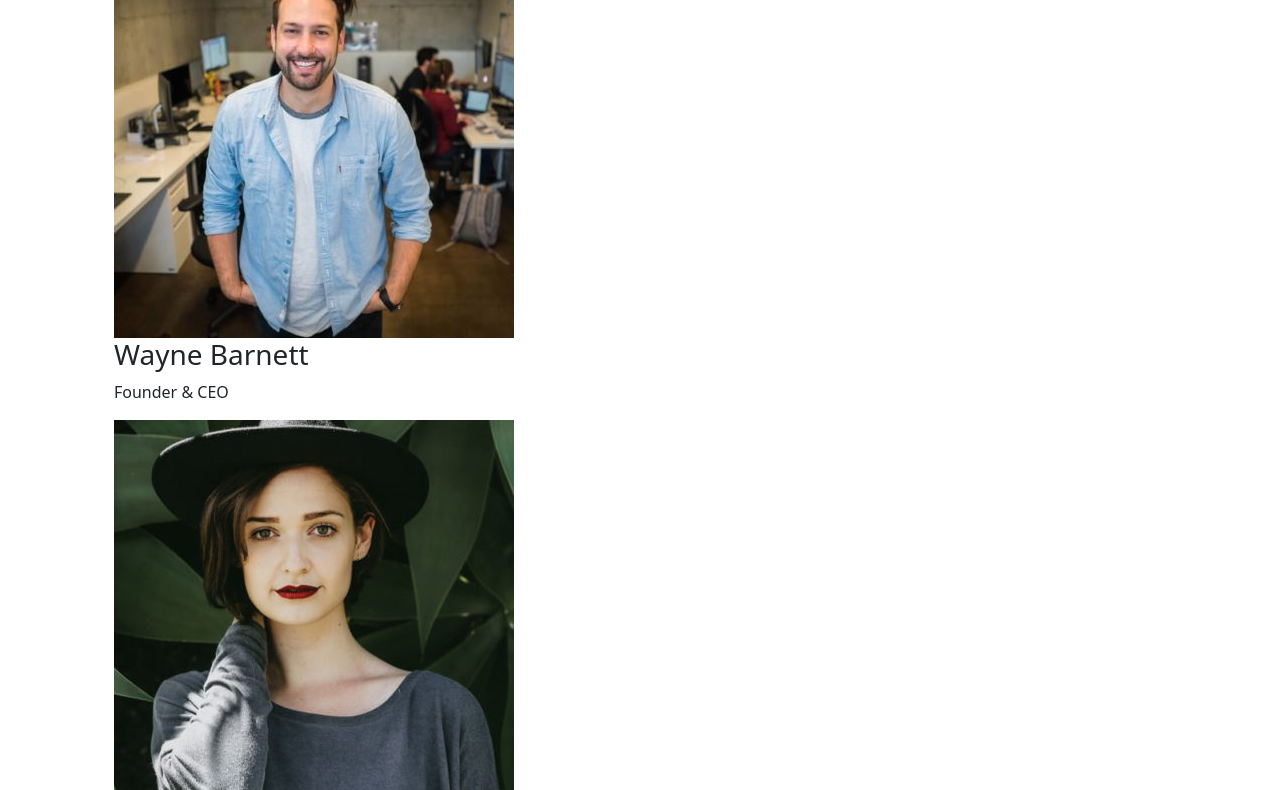
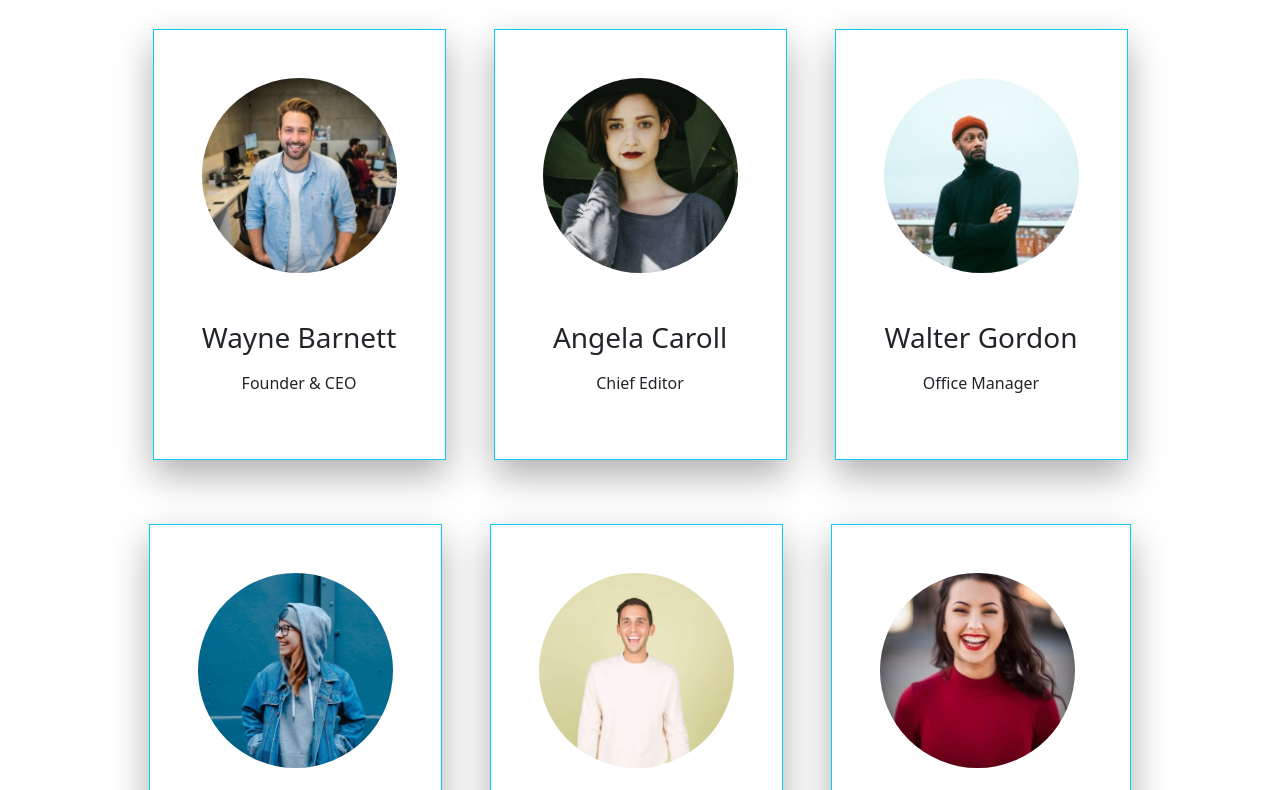
Before and after one commit to venerabaiamankyzy/js-our-team, a plain HTML site: page index.html in a window 1280 px wide. Shown: the part 91-881 px from the top of the page. Drawn offline with nearby package versions, Linux system fonts and the light colour scheme.

Commit message:
bonus 1 & 2 done

```diff
--- a/css/style.css
+++ b/css/style.css
@@ -1,3 +1,19 @@
 li {
   list-style: none;
 }
+
+img {
+  height: 195px;
+  width: 195px;
+  border-radius: 50%;
+  object-fit: cover;
+}
+
+ul {
+  box-shadow: 0 15px 35px rgb(0 0 0 / 32%);
+  transition: all 0.5s;
+}
+
+ul:hover {
+  transform: translateY(-30px);
+}
--- a/index.html
+++ b/index.html
@@ -26,7 +26,11 @@
 
   <body>
     <div class="container">
-      <div id="team"></div>
+      <h1 class="h1 text-center mt-4">Our Team</h1>
+      <div
+        id="team"
+        class="d-flex flex-wrap justify-content-center gap-5 text-center my-5"
+      ></div>
     </div>
   </body>
 </html>
--- a/js/main.js
+++ b/js/main.js
@@ -71,12 +71,15 @@ for (let i = 0; i < ourTeam.length; i++) {
 const teamEl = document.getElementById("team");
 for (let i = 0; i < ourTeam.length; i++) {
   teamEl.innerHTML += `
- <ul class="our-team">
-  <li class="member">
-    <img class="photo">${ourTeam[i].photo}</img>
-    <h3 class="name">${ourTeam[i].name} ${ourTeam[i].lastname}</h3>
-    <p class="position">${ourTeam[i].position}</p>
-  </li>
+
+ <ul class="our-team d-flex p-5 border border-info">
+    <li class="member">
+      <div class = "d-flex flex-column justify-content-between >
+        <img class="photo">${ourTeam[i].photo}</img>
+        <h3 class="name mt-5">${ourTeam[i].name} ${ourTeam[i].lastname}</h3>
+        <p class="position mt-2">${ourTeam[i].position}</p>
+      </div>
+    </li>
 </ul>`;
 }
 console.log(teamEl);
```
